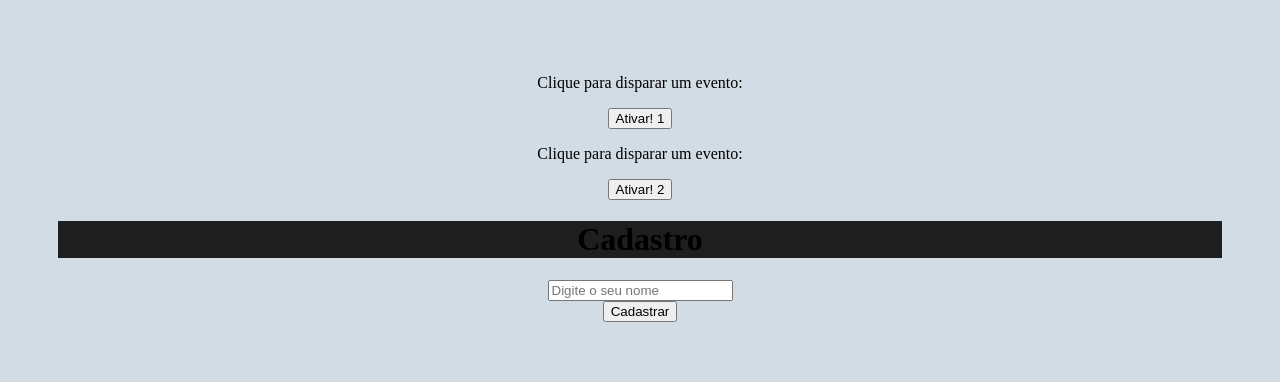
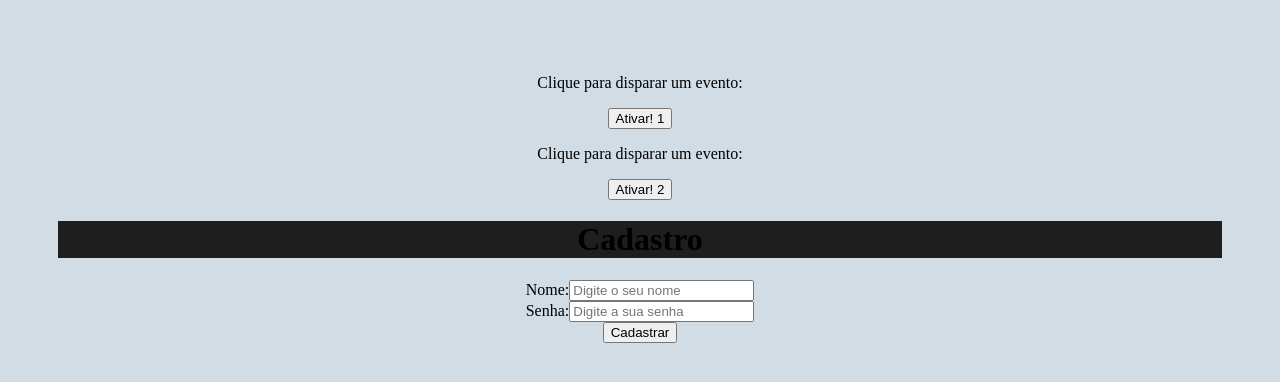
Before and after one commit to thomasravache/react-study-hora-de-codar, a React (Create React App) app: page / in a window 1280 px wide. Shown: the top 382 px of the page. Built offline with nearby package versions, Linux system fonts and the light colour scheme.

Commit message:
feat: Utilizando useState

```diff
--- a/src/components/Form.jsx
+++ b/src/components/Form.jsx
@@ -1,15 +1,39 @@
+import { useState } from 'react';
+
 function Form() {
     function cadastrarUsuario(e) {
         e.preventDefault();
         console.log('Cadastrou o usuário!');
+        console.log('nome', name);
+        console.log('senha', password)
     }
+
+    const [name, setName] = useState('');
+    const [password, setPassword] = useState();
 
     return(
         <div>
             <h1>Cadastro</h1>
             <form onSubmit={cadastrarUsuario} >
                 <div>
-                    <input type="text" placeholder="Digite o seu nome" />
+                    <label htmlFor="name">Nome:</label>
+                    <input
+                        type="text"
+                        placeholder="Digite o seu nome"
+                        id="name"
+                        name="name"
+                        onChange={(e) => setName(e.target.value)}
+                    />
+                </div>
+                <div>
+                    <label htmlFor="senha">Senha:</label>
+                    <input
+                        type="password"
+                        placeholder="Digite a sua senha"
+                        name="senha"
+                        id="senha"
+                        onChange={(e) => setPassword(e.target.value)}
+                        />
                 </div>
                 <div>
                     <input type="submit" value="Cadastrar" />
```
